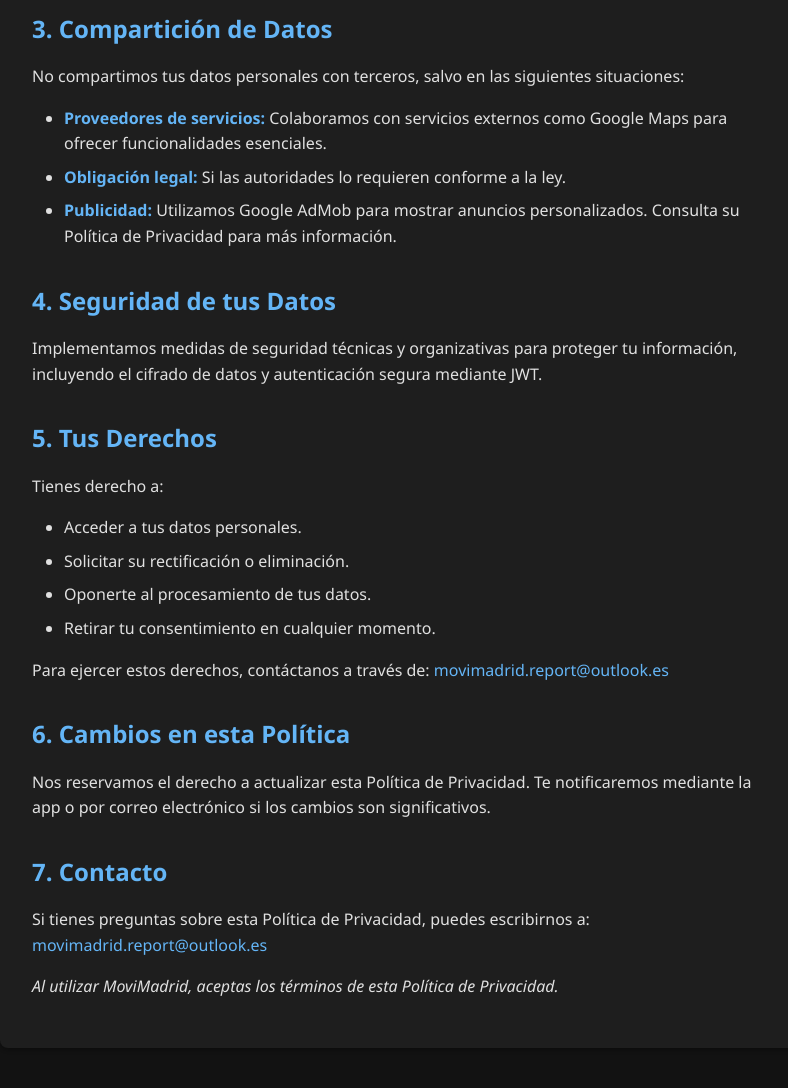
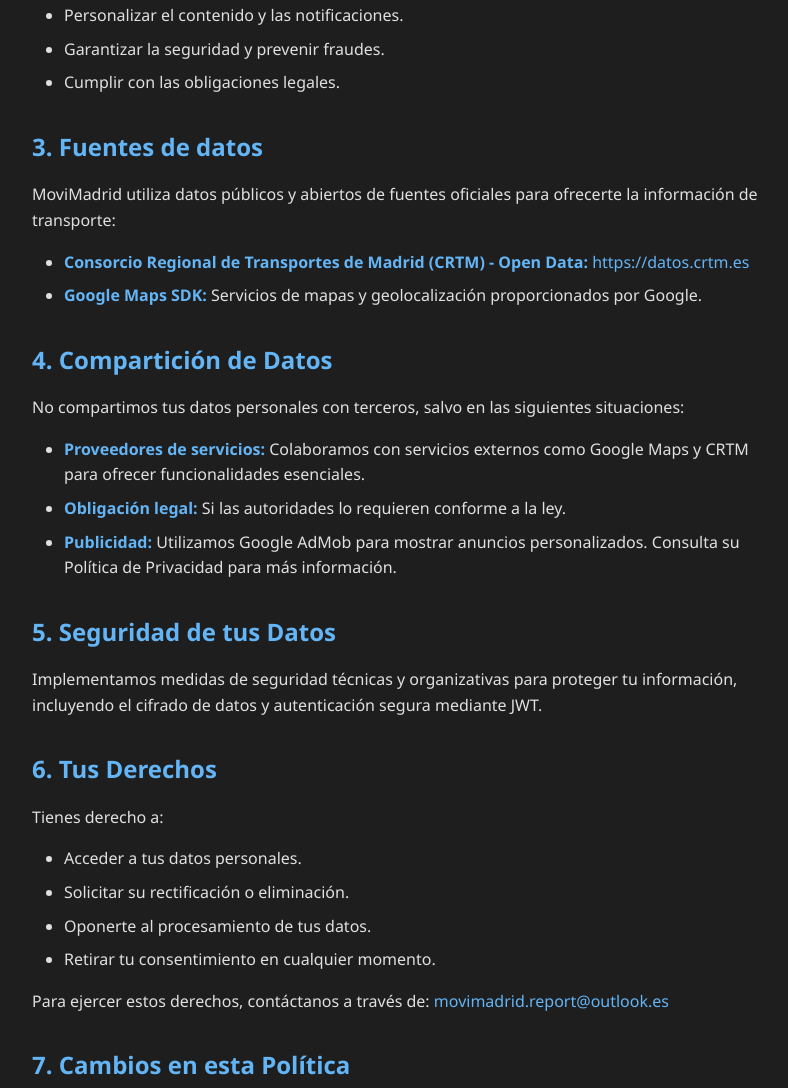
Before and after one commit to raaulalonso/movimadrid-privacy-policy, a plain HTML site: page index.html in a window 1280 px wide. Shown: the part 1043-2131 px from the top of the page, without its empty margins (240-1028 px from the left). Drawn offline with Linux system fonts and the light colour scheme.

Commit message:
Update index.html

```diff
--- a/index.html
+++ b/index.html
@@ -103,7 +103,9 @@
 <body>
     <div class="container">
         <h1>Política de Privacidad de MoviMadrid</h1>
-        <p class="last-update">Fecha de última actualización: 15 de marzo de 2025</p>
+        <p class="last-update">Fecha de última actualización: 8 de mayo de 2025</p>
+        <!-- Aviso legal añadido -->
+        <p><strong>Aviso legal:</strong> MoviMadrid <strong>no está afiliada, respaldada ni autorizada</strong> por el Ayuntamiento de Madrid, el Consorcio Regional de Transportes de Madrid (CRTM), EMT Madrid ni ningún otro organismo público. La información proporcionada es de carácter informativo y se basa en datos abiertos publicados por dichas entidades.</p>
 
         <p>En MoviMadrid, valoramos tu privacidad y nos comprometemos a proteger tus datos personales. Esta Política de Privacidad explica cómo recopilamos, usamos y compartimos tu información cuando utilizas nuestra aplicación.</p>
 
@@ -126,18 +128,25 @@
             <li>Cumplir con las obligaciones legales.</li>
         </ul>
 
-        <h2>3. Compartición de Datos</h2>
+        <h2>3. Fuentes de datos</h2>
+        <p>MoviMadrid utiliza datos públicos y abiertos de fuentes oficiales para ofrecerte la información de transporte:</p>
+        <ul>
+            <li><strong>Consorcio Regional de Transportes de Madrid (CRTM) - Open Data:</strong> <a href="https://datos.crtm.es" target="_blank" rel="noopener">https://datos.crtm.es</a></li>
+            <li><strong>Google Maps SDK:</strong> Servicios de mapas y geolocalización proporcionados por Google.</li>
+        </ul>
+
+        <h2>4. Compartición de Datos</h2>
         <p>No compartimos tus datos personales con terceros, salvo en las siguientes situaciones:</p>
         <ul>
-            <li><strong>Proveedores de servicios:</strong> Colaboramos con servicios externos como Google Maps para ofrecer funcionalidades esenciales.</li>
+            <li><strong>Proveedores de servicios:</strong> Colaboramos con servicios externos como Google Maps y CRTM para ofrecer funcionalidades esenciales.</li>
             <li><strong>Obligación legal:</strong> Si las autoridades lo requieren conforme a la ley.</li>
             <li><strong>Publicidad:</strong> Utilizamos Google AdMob para mostrar anuncios personalizados. Consulta su Política de Privacidad para más información.</li>
         </ul>
 
-        <h2>4. Seguridad de tus Datos</h2>
+        <h2>5. Seguridad de tus Datos</h2>
         <p>Implementamos medidas de seguridad técnicas y organizativas para proteger tu información, incluyendo el cifrado de datos y autenticación segura mediante JWT.</p>
 
-        <h2>5. Tus Derechos</h2>
+        <h2>6. Tus Derechos</h2>
         <p>Tienes derecho a:</p>
         <ul>
             <li>Acceder a tus datos personales.</li>
@@ -147,10 +156,10 @@
         </ul>
         <p>Para ejercer estos derechos, contáctanos a través de: <a href="mailto:movimadrid.report@outlook.es">movimadrid.report@outlook.es</a></p>
 
-        <h2>6. Cambios en esta Política</h2>
+        <h2>7. Cambios en esta Política</h2>
         <p>Nos reservamos el derecho a actualizar esta Política de Privacidad. Te notificaremos mediante la app o por correo electrónico si los cambios son significativos.</p>
 
-        <h2>7. Contacto</h2>
+        <h2>8. Contacto</h2>
         <p>Si tienes preguntas sobre esta Política de Privacidad, puedes escribirnos a: <a href="mailto:movimadrid.report@outlook.es">movimadrid.report@outlook.es</a></p>
 
         <p><em>Al utilizar MoviMadrid, aceptas los términos de esta Política de Privacidad.</em></p>
```
